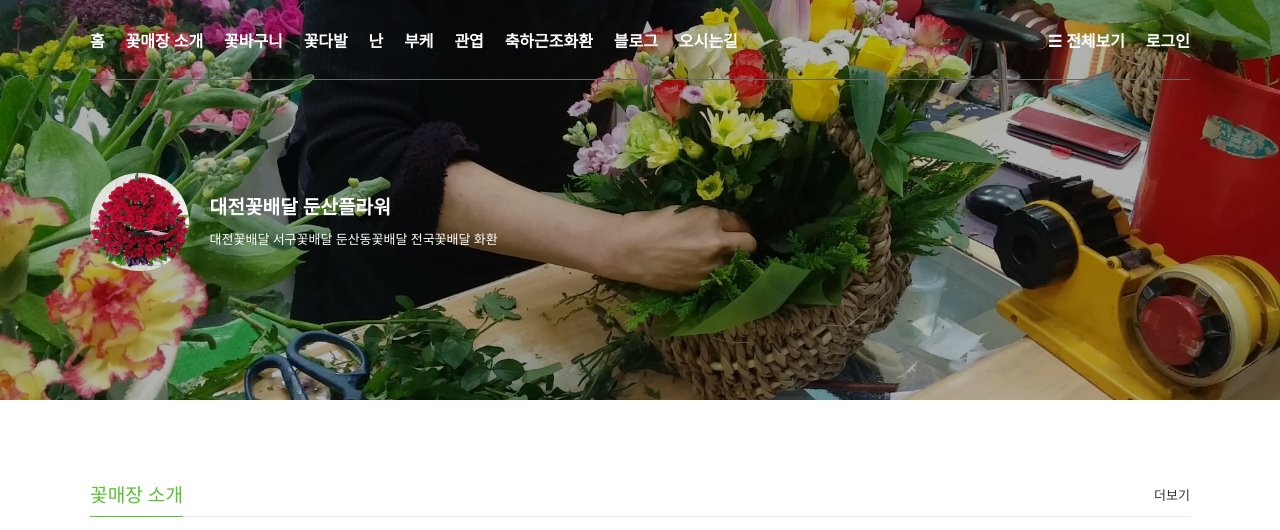
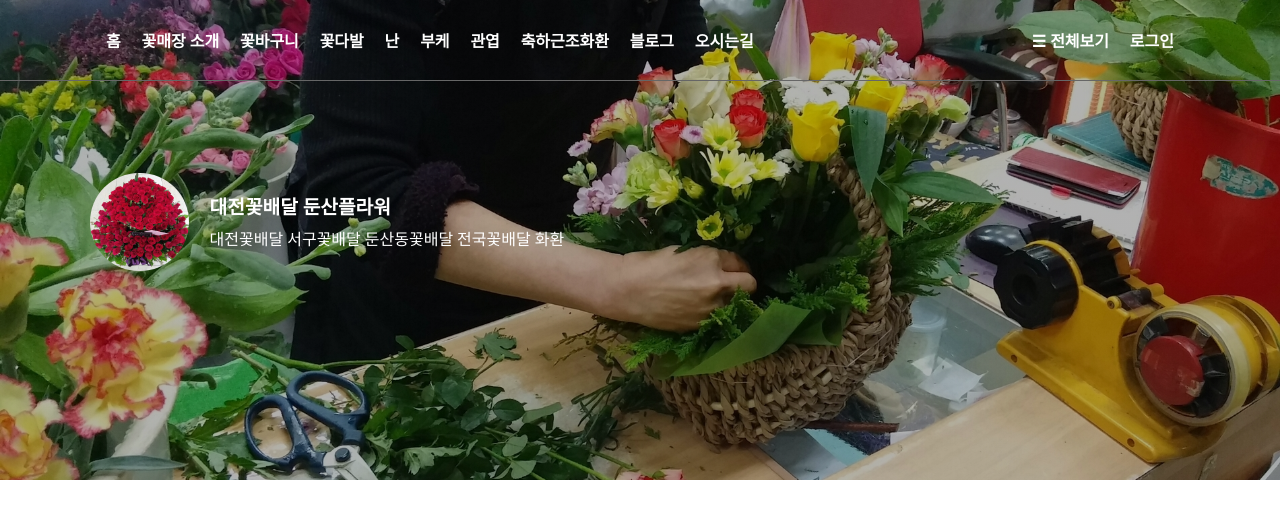
Before and after one commit to ssojeongg/dunsan_flower, a React (Vite) app: page / in a window 1280 px wide. Shown: the top 530 px of the page. Built offline with nearby package versions, Linux system fonts and the light colour scheme.

Commit message:
Header modify

```diff
--- a/package.json
+++ b/package.json
@@ -1,9 +1,12 @@
 {
+  "homepage": "http://ssogeongg.github.io/dunsan_flower",
   "name": "dunsan_flower",
   "private": true,
   "version": "0.0.0",
   "type": "module",
   "scripts": {
+    "predeploy": "npm run build",
+    "deploy": "gh-pages -d dist",
     "dev": "vite",
     "build": "vite build",
     "lint": "eslint .",
@@ -21,6 +24,7 @@
     "eslint": "^9.25.0",
     "eslint-plugin-react-hooks": "^5.2.0",
     "eslint-plugin-react-refresh": "^0.4.19",
+    "gh-pages": "^6.3.0",
     "globals": "^16.0.0",
     "vite": "^6.3.5"
   }
--- a/src/assets/css/Header.css
+++ b/src/assets/css/Header.css
@@ -1,5 +1,50 @@
+.change {
+  background-color: var(--color-white);
+  color: var(--color-gray) !important;
+    border-bottom: 1px solid var(--color-lightgray) !important;
+}
+
 .Header {
   width: 100%;
+}
+.Header .header_gnb {
+  position: fixed;
+  top: 0;
+  left: 0;
+  width: 100%;
+  height: 5rem;
+  color: var(--color-white);
+  border-bottom: 1px solid var(--color-gray);
+}
+.Header .header_gnb_inner {
+  max-width: 1100px;
+  margin: 0 auto;
+  display: flex;
+  justify-content: space-between;
+  align-items: center;
+  height: 100%;
+  padding: 0 1rem;
+  box-sizing: border-box;
+}
+.Header .header_nav {
+  display: flex;
+  align-items: center;
+  gap: 1.3rem;
+}
+
+.Header .header_nav > li {
+  font-size: 1rem;
+  font-weight: bold;
+}
+.Header .header_menu > ul {
+  display: flex;
+  align-items: center;
+  gap: 1.3rem;
+}
+
+.Header .header_menu > ul > li {
+  font-size: 1rem;
+  font-weight: bold;
 }
 .Header .header_bg {
   width: 100%;
@@ -8,37 +53,7 @@
   background-position: center;
   background-size: 100%;
   background-image: linear-gradient(rgba(0, 0, 0, 0.3), rgba(0, 0, 0, 0.3)), url(../img/bg.jpeg);
-}
-.Header .header_gnb {
-  position: relative;
-  top: 0;
-  left: 0;
-  height: 5rem;
-  border-bottom: 1px solid var(--color-gray);
-  box-sizing: border-box;
-  display: flex;
-  align-items: center;
-  justify-content: space-between;
-}
-.Header .header_gnb > .header_nav {
-  display: flex;
-  align-items: center;
-  gap: 1.3rem;
-}
-.Header .header_gnb > .header_nav > li {
-  color: var(--color-white);
-  font-size: 1rem;
-  font-weight: bold;
-}
-.Header .header_gnb > .header_menu > ul {
-  display: flex;
-  align-items: center;
-  gap: 1.3rem;
-}
-.Header .header_gnb > .header_menu > ul > li{
-  color: var(--color-white);
-  font-size: 1rem;
-  font-weight: bold;
+  padding-top: 5rem;
 }
 .Header .site_info {
   display: flex;
@@ -46,17 +61,19 @@
   gap: 1.3rem;
   height: 18rem;
 }
-.Header .site_info > .site_logo > img {
+.Header .site_logo > img {
   width: 7.6em;
   height: 7.6em;
   border-radius: 50%;
 }
-.Header .site_info > .site_sub {
+.Header .site_sub {
   color: var(--color-white);
   line-height: 2rem;
 }
-.Header .site_info > .site_sub > .site_name {
+.Header .site_sub > .site_name {
   font-size: 1.2rem;
   font-weight: bold;
 }
-.Header .site_info > .site_sub > .site_des {}
+.Header .site_sub > .site_des {
+  font-size: 1rem;
+}
--- a/src/assets/css/Main_intro.css
+++ b/src/assets/css/Main_intro.css
@@ -20,4 +20,5 @@
 iframe {
   width: 100%;
   height: 630px;
+  border: none;
 }
--- a/src/components/Main_intro.jsx
+++ b/src/components/Main_intro.jsx
@@ -9,7 +9,7 @@ const Main_intro = () => {
           <p className="more">더보기</p>
         </div>
         <div className="main_intro_video">
-          <iframe src="https://serviceapi.nmv.naver.com/flash/convertIframeTag.nhn?vid=153D6F64932A9E74F35CBB16F34AC9175D92&outKey=V1256f640932a9e74f35cbb16f34ac9175d926910168df1adfaddbb16f34ac9175d92&width=544&height=306" frameborder="0"></iframe>
+          <iframe src="https://serviceapi.nmv.naver.com/flash/convertIframeTag.nhn?vid=153D6F64932A9E74F35CBB16F34AC9175D92&outKey=V1256f640932a9e74f35cbb16f34ac9175d926910168df1adfaddbb16f34ac9175d92&width=544&height=306"></iframe>
         </div>
       </div>
     </div>
--- a/src/layout/Header.jsx
+++ b/src/layout/Header.jsx
@@ -1,23 +1,28 @@
-import '../assets/css/Header.css'
+import '../assets/css/Header.css';
 
-import menus from '../data/menu'
+import menus from '../data/menu';
+import logo from '../assets/img/logo.jpeg';
 
-import logo from '../assets/img/logo.jpeg'
+import { useState, useEffect } from 'react';
 
 const Header = () => {
+   const [scrollPosition, setScrollPosition] = useState(0);
+
+   useEffect(() => {
+    const updateScroll = () => {
+      setScrollPosition(window.scrollY || document.documentElement.scrollTop);
+    };
+    window.addEventListener('scroll', updateScroll);
+    return () => window.removeEventListener('scroll', updateScroll);
+  }, []);
   return (
     <div className="Header">
-      <div className="header_bg">
-        <div className="inner">
-          <div className="header_gnb">
+      <div className={scrollPosition < 100 ? "header_gnb" : "change header_gnb"}>
+        <div className="header_gnb_inner">
           <div className="header_nav">
-              {
-                menus.map((item) => (
-                  <li key={item.id}>
-                    {item.title}
-                  </li>
-                ))
-              }
+            {menus.map((item) => (
+              <li key={item.id}>{item.title}</li>
+            ))}
           </div>
           <div className="header_menu">
             <ul>
@@ -26,19 +31,24 @@ const Header = () => {
             </ul>
           </div>
         </div>
+      </div>
+      <div className="header_bg">
+        <div className="inner">
           <div className="site_info">
             <div className="site_logo">
-              <img src={logo} />
+              <img src={logo} alt="로고" />
             </div>
             <div className="site_sub">
               <p className="site_name">대전꽃배달 둔산플라워</p>
-              <p className="site_des">대전꽃배달 서구꽃배달 둔산동꽃배달 전국꽃배달 화환</p>
+              <p className="site_des">
+                대전꽃배달 서구꽃배달 둔산동꽃배달 전국꽃배달 화환
+              </p>
             </div>
           </div>
         </div>
       </div>
     </div>
-  )
-}
+  );
+};
 
-export default Header
+export default Header;
--- a/vite.config.js
+++ b/vite.config.js
@@ -4,4 +4,5 @@ import react from '@vitejs/plugin-react-swc'
 // https://vite.dev/config/
 export default defineConfig({
   plugins: [react()],
+  base: "/dunsan_flower/"
 })
```
Also changed, not shown: 1 other file (tests, documents, lock files or other folders). Lines whose indentation alone changed are shown as unchanged.
